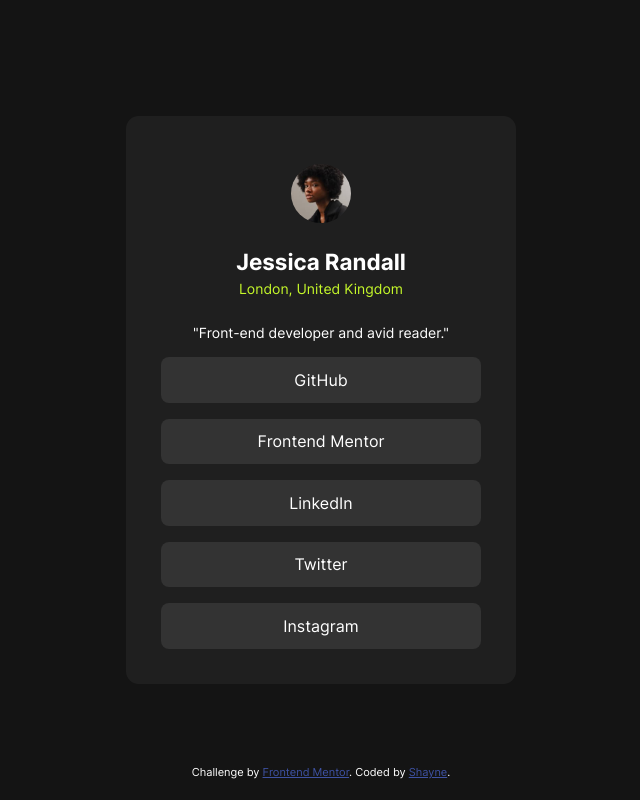
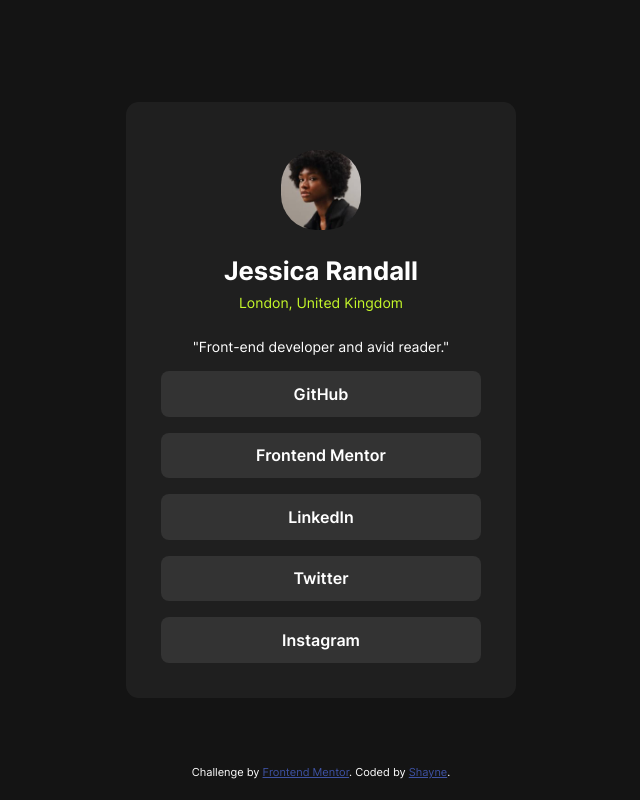
Before and after one commit to WindowsM16a/social-links-profile, a plain HTML site: page index.html in a window 1280 px wide. Shown: the whole page, without its empty margins (319-959 px from the left). Drawn offline with Linux system fonts and the light colour scheme.

Commit message:
version 2

```diff
--- a/index.html
+++ b/index.html
@@ -39,11 +39,13 @@
       </div>
     </main>
 
+    <footer>
       <div class="attribution">
         Challenge by
         <a href="https://www.frontendmentor.io?ref=challenge" target="_blank"
           >Frontend Mentor</a
         >. Coded by <a href="https://www.github.com/WindowsM16a">Shayne</a>.
       </div>
+    </footer>
   </body>
 </html>
--- a/styles.css
+++ b/styles.css
@@ -37,7 +37,7 @@
     align-items: center;
     justify-content: center;
     background-color: var(--Grey-800);
-    max-width: 28rem;
+    max-width: 31rem;
     padding: 2.2rem;
     padding-top: 3rem;
     gap: 1rem;
@@ -47,7 +47,7 @@
         text-align: center;
 
         .pfp img {
-            max-width: 3.7rem;
+            max-width: 5rem;
             border-radius: 2.2rem;
             margin-bottom: 0.8rem;
         }
@@ -67,9 +67,9 @@
 
         .text h1 {
             color: var(--White);
-            font-size: 1.4rem;
+            font-size: 1.6rem;
             margin: 0.5rem;
-            margin-bottom: 0.3rem;
+            margin-bottom: 0.5rem;
         }
 
 
@@ -87,6 +87,7 @@
         .button {
             color: white;
             text-decoration: none;
+            font-weight: 600;
             background-color: var(--Grey-700);
             text-align: center;
             width: 20rem;
```
Also changed, not shown: screenshot.png (added), 1 other file. Lines whose indentation alone changed are shown as unchanged.
